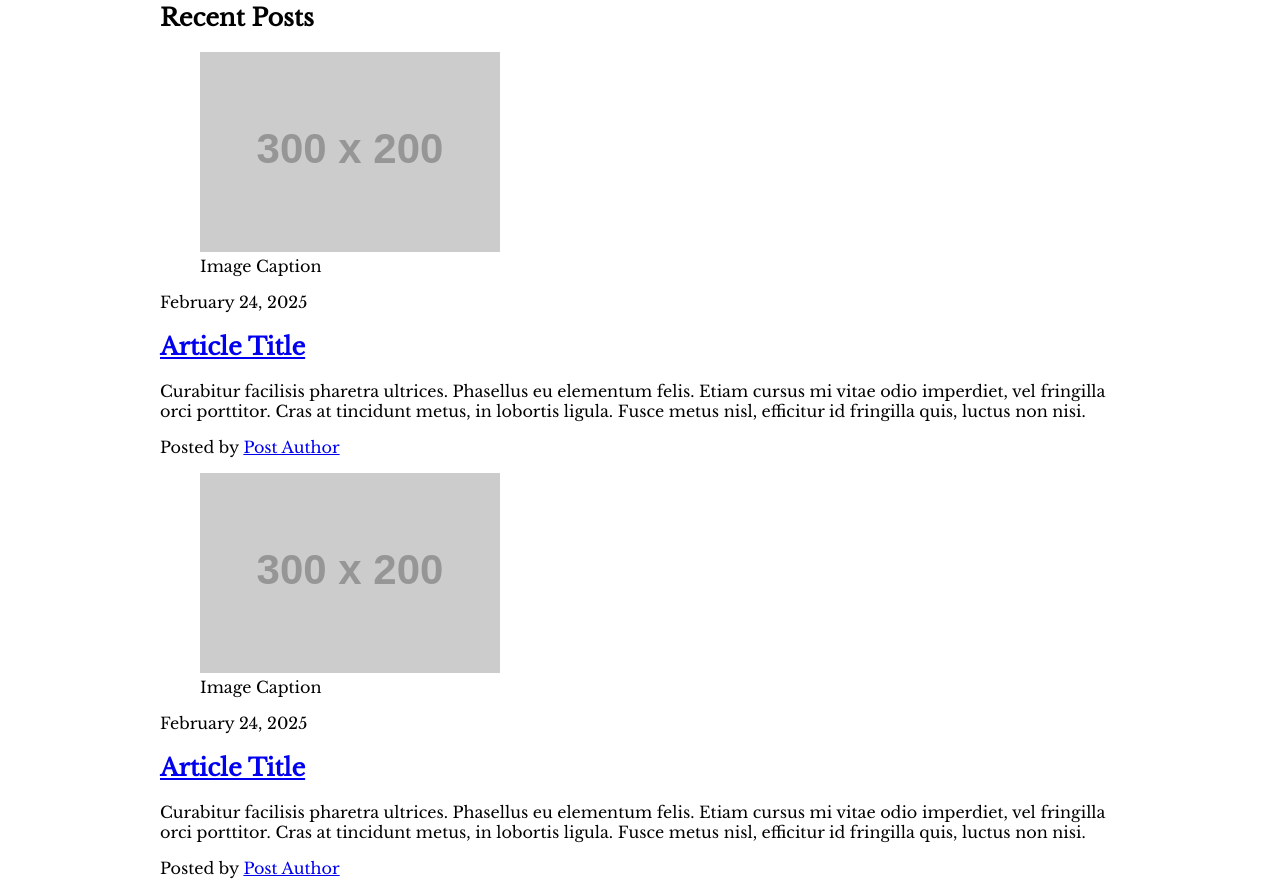
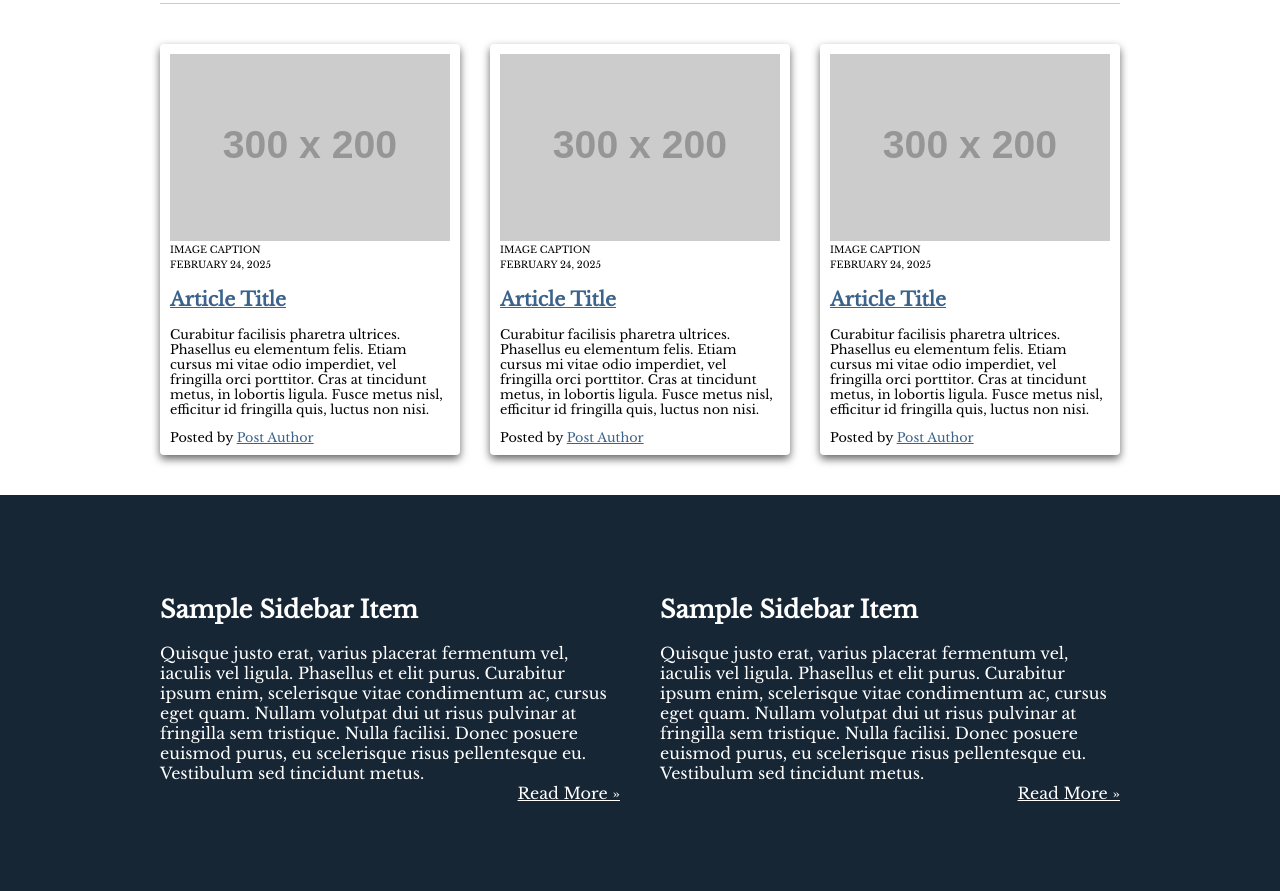
Before and after one commit to Shadowmize/ifsc-1310, a plain HTML site: page css-demo/index.html in a window 1280 px wide. Shown: the part 725-1616 px from the top of the page. Drawn offline with nearby package versions, Linux system fonts and the light colour scheme; placeholder pictures from the web are drawn by us.

Commit message:
next next

```diff
--- a/css-demo/assets/css/style.css
+++ b/css-demo/assets/css/style.css
@@ -16,6 +16,12 @@ html {
     width: 80vw;
     max-width: 960px;
     margin: 40px auto;
+}
+
+/*----------------------responsive images-----------*/
+
+img{
+    max-width:100%;
 }
 
 body {
@@ -95,6 +101,82 @@ nav.primary ul li a:hover{
  padding: 5px 0 5px 10px;
 }
 
+#blog{
+    display:flex;
+    flex-direction:row;
+    justify-content: center;
+    gap: 30px;
+    border-top:1px solid #cccccc;
+    padding-top:40px;
+}
+
+#blog article.post{
+    box-shadow: 0 4px 8px rgba(0, 0, 0, 0.6);
+    padding:10px;
+    font-size:.8rem;
+    border-radius:4px;
+    transition: .4s;
+}
+
+#blog article.post:hover{
+    box-shadow: 0 8px 16px rgba(0, 0, 0, 0.6);
+
+}
+
+figure{
+    margin:0;
+}
+
+figcaption, time {
+    text-transform:uppercase;
+    font-size: 0.6rem;
+}
+
+
+ #blog article.post a{
+    color: #3b638b;
+ }
+
+aside[role="complementary"]{
+    background-color: #172635;
+    color: #ffffff;
+    padding:40px 0;
+
+}
+
+aside .container{
+    display:flex;
+    flex-direction: row;
+    gap:40px;
+}
+
+aside .container a:last-child{
+    color:#ffffff;
+
+}
+aside .container a:last-child{
+    display:block;
+    text-align: right ;
+}
+
+aside article footer{
+    display:none;
+}
+
+
+
+
+
+
+
+
+
+
+
+
+
+
+
 @media screen and (max-width:440px){
    nav.primary ul{
     flex-direction: column;
--- a/css-demo/index.html
+++ b/css-demo/index.html
@@ -39,7 +39,7 @@
         dui euismod sed. In efficitur felis risus, at tempor risus aliquam vel.</p>
     </section>
     <section id="blog" class="container">
-      <h2>Recent Posts</h2>
+      <!--h2>Recent Posts</h2-->
       <article class="post">
         <figure>
           <img src="https://placehold.co/300x200" alt="Placeholder">
```
